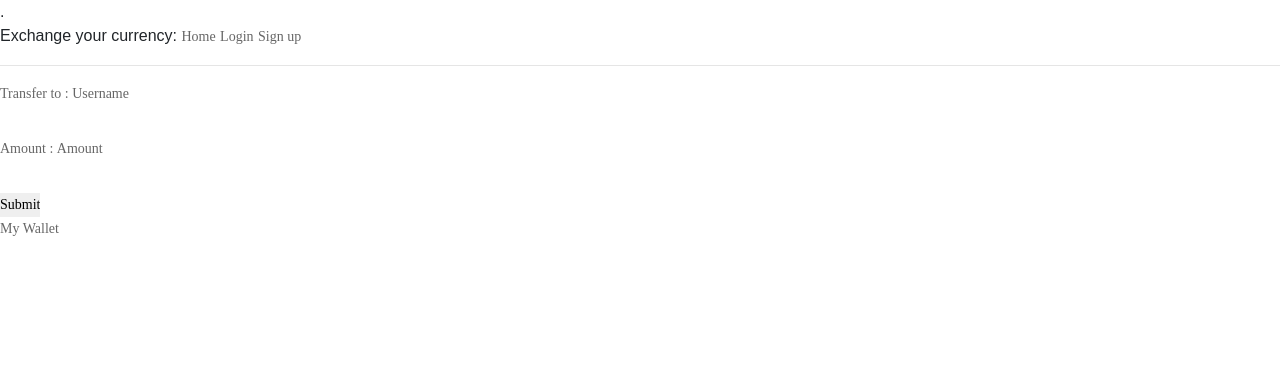
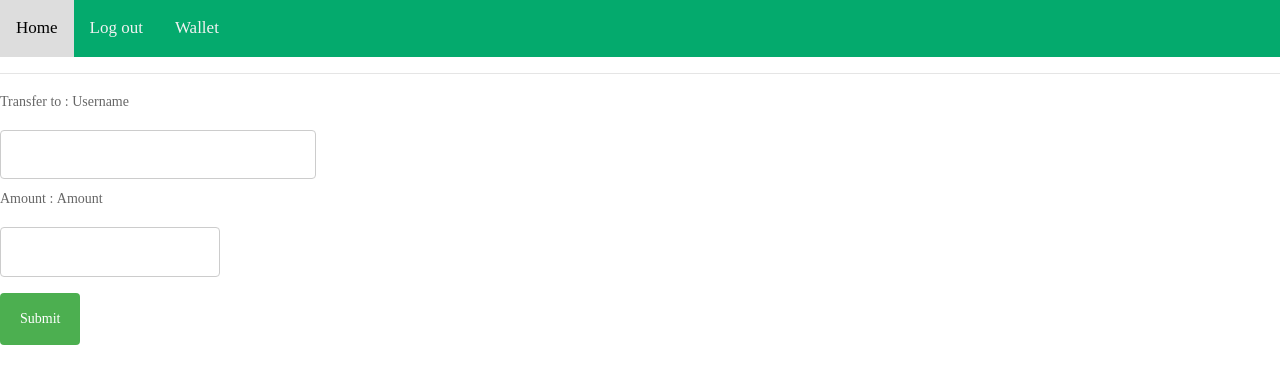
Before and after one commit to rahul-pacharne/Currex, a Flask app: page /transfer in a window 1280 px wide. Shown: the top 384 px of the page. Run offline with Flask 2, Linux system fonts and the light colour scheme; some libraries are stand-ins or nearby versions; some web fonts are replaced.

Commit message:
ui changes for transfer functionality

```diff
--- a/app/static/css/main.css
+++ b/app/static/css/main.css
@@ -394,3 +394,70 @@
     padding-right: 15px;
   }
 }
+
+/* Navigation bar */
+.topnav {
+  overflow: hidden;
+  background-color:  #04AA6D;
+}
+
+.topnav a {
+  float: left;
+  color: #f2f2f2;
+  text-align: center;
+  padding: 14px 16px;
+  text-decoration: none;
+  font-size: 17px;
+}
+
+.topnav a:hover {
+  background-color: #ddd;
+  color: black;
+}
+
+.topnav a.active {
+  background-color:#333 ;
+  color: white;
+}
+
+/* link buttons */
+.linkbutton {
+  background-color: DodgerBlue;
+  color: white;
+  padding: 14px 25px;
+  text-align: center;
+  text-decoration: none;
+  display: inline-block;
+margin-top: 10px;
+margin-right: 5px;
+}
+
+/* profile update form */
+.textbox {
+  padding: 12px 20px;
+  margin: 8px 0;
+  display: inline-block;
+  border: 1px solid #ccc;
+  border-radius: 4px;
+  box-sizing: border-box;
+}
+
+.submitbutton {
+  background-color: #4CAF50;
+  color: white;
+  padding: 14px 20px;
+  margin: 8px 0;
+  border: none;
+  border-radius: 4px;
+  cursor: pointer;
+}
+
+.submitbutton:hover {
+  background-color: #45a049;
+}
+
+.divclass {
+  border-radius: 5px;
+  background-color: #f2f2f2;
+  padding: 20px;
+}
--- a/app/templates/base.html
+++ b/app/templates/base.html
@@ -1,5 +1,3 @@
-
-
 <html>
     <head>
       {% if title %}
@@ -15,8 +13,7 @@
 		<link rel="stylesheet" href="{{ url_for('static', filename='vendor/bootstrap/css/bootstrap.min.css') }}">
 	<!--===============================================================================================-->
 	<link rel="stylesheet" href="{{ url_for('static', filename='fonts/font-awesome-4.7.0/css/font-awesome.min.css') }}">
-
-.	<!--===============================================================================================-->
+	<!--===============================================================================================-->
 		<link rel="stylesheet" href="{{ url_for('static', filename='vendor/animate/animate.css') }}">
 	<!--===============================================================================================-->
 		<link rel="stylesheet" href="{{ url_for('static', filename='vendor/css-hamburgers/hamburgers.min.css') }}">
@@ -32,11 +29,10 @@
 	<!--===============================================================================================-->
     </head>
     <body>
-	<div>
-    		Exchange your currency:
-    		<a href="/index">Home</a>
-    	<a href="/admin">Login</a>
-	<a href="{{ url_for('register') }}">Sign up</a>
+	<div class="topnav">
+    				<a  href="/index">Home</a>
+    				<a  href="{{ url_for('logout') }}">Log out</a>
+				<a  href="{{ url_for('wallet') }}">Wallet</a>
 	</div>
         <hr>
         {% block content %}{% endblock %}
--- a/app/templates/transfer.html
+++ b/app/templates/transfer.html
@@ -5,19 +5,18 @@
 		{{form.hidden_tag()}}
     		<p> Transfer to :
 			{{form.username.label}}<br>
-			{{form.username(size=32)}}<br>
+			{{form.username(size=32,class_="textbox")}}<br>
 			{% for error in form.amount.errors %}
 		            <span style="color: red;">[{{ error }}]</span>
 		        {% endfor %}
 		</p>
 		<p> Amount :
 			{{form.amount.label}}<br>
-			{{form.amount(size=32)}}<br>
+			{{form.amount(size=32,class_="textbox")}}<br>
 			{% for error in form.amount.errors %}
 		            <span style="color: red;">[{{ error }}]</span>
 		        {% endfor %}
 		</p>
-		<p>{{ form.submit() }}</p>
+		<p>{{ form.submit(class_="submitbutton") }}</p>
 	</form>
-	<a href="{{ url_for('wallet') }}">My Wallet</a>
 {% endblock %}
```
Also changed, not shown: app/templates/credit.html (+4 -5 lines), app/templates/user.html (+9 -8 lines), app/templates/wallet.html (+7 -4 lines).
